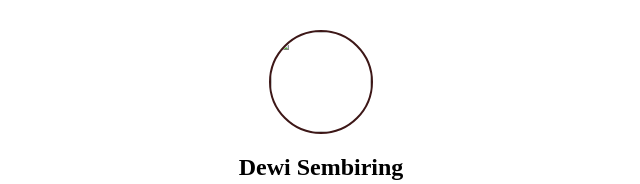
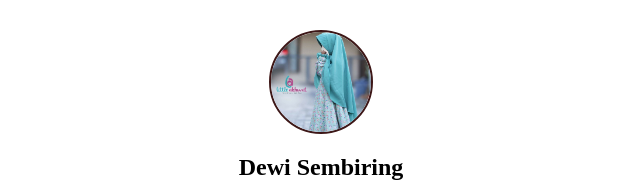
Before and after one commit to DewiSembirink90/flexboxpertamaku.github.io, a plain HTML site: page index.html in a window 1280 px wide. Shown: the top 184 px of the page, without its empty margins (319-959 px from the left). Drawn offline with Linux system fonts and the light colour scheme.

Commit message:
Update index.html

```diff
--- a/index.html
+++ b/index.html
@@ -74,7 +74,7 @@
 
     <div class="container">
         <div class ="image">
-            <img class="gambar" src="profil fb.jpg"/>
+            <img class="gambar" src="profilfb.jpg"/>
         </div>
 
         <div class="judul">
```
